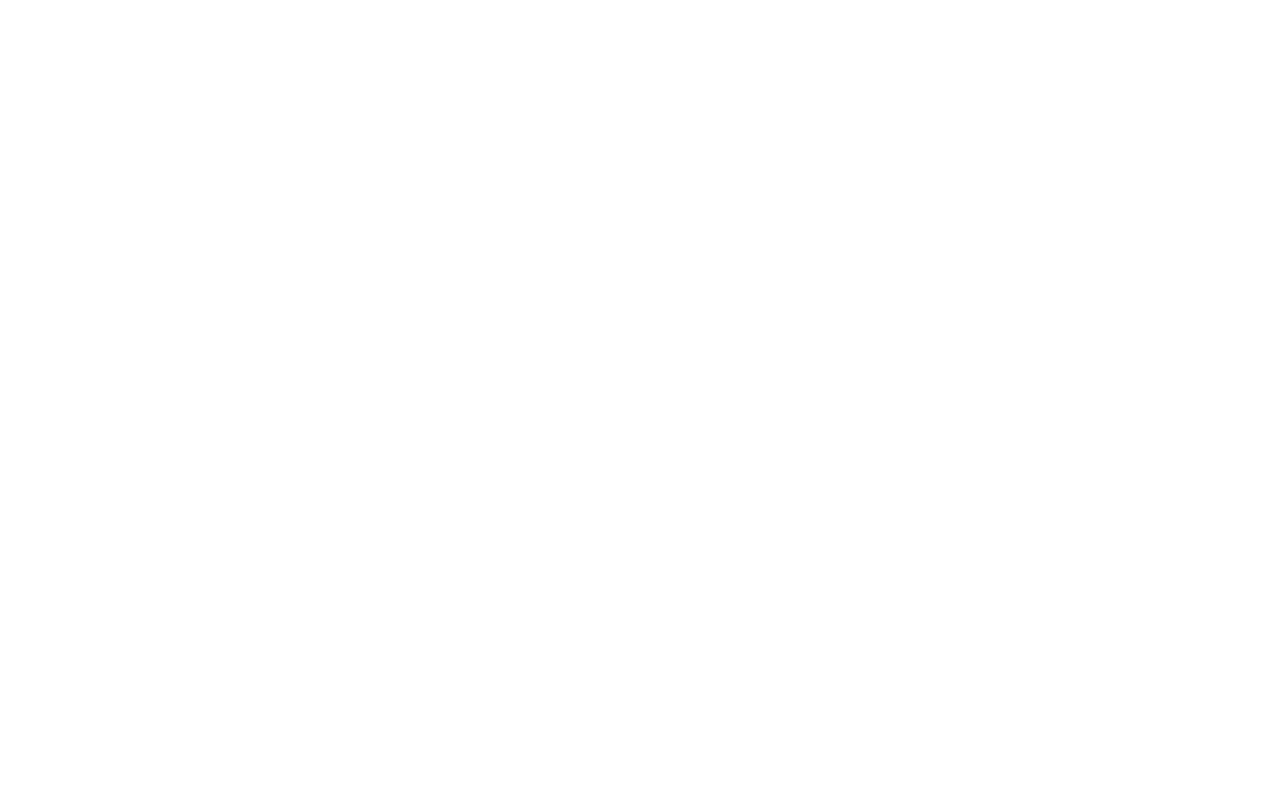
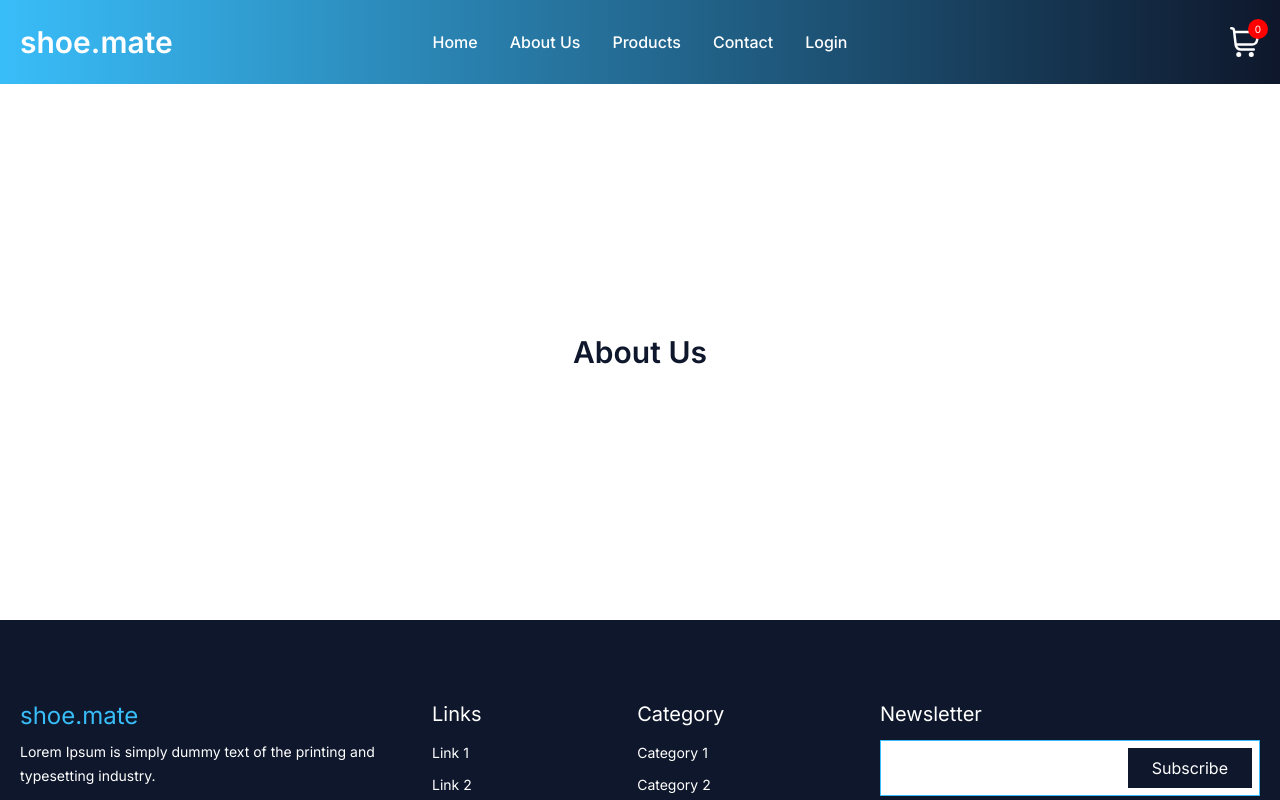
Before and after one commit to ajaykcoder/shoe-mate, a React (Create React App) app: page /about-us in a window 1280 px wide. Before the commit this address had no page. Shown: the top 800 px of the page. Built offline with nearby package versions, Linux system fonts and the light colour scheme.

Commit message:
About Us

```diff
--- a/src/App.jsx
+++ b/src/App.jsx
@@ -2,6 +2,7 @@
 import {BrowserRouter as Router, Routes, Route} from "react-router-dom";
 import Home from "pages/Home";
 import Product from "pages/Product";
+import AboutUs from "pages/AboutUs";
 
 const App = () => {
     return (
@@ -9,6 +10,7 @@
             <Routes>
                 <Route path="/" element={<Home/>}/>
                 <Route path="/products" element={<Product/>}/>
+                <Route path="/about-us" element={<AboutUs/>}/>
             </Routes>
         </Router>
     );
--- a/src/components/Layout/Frontend/Header.jsx
+++ b/src/components/Layout/Frontend/Header.jsx
@@ -11,7 +11,7 @@
                 </div>
                 <div className="flex items-center gap-x-8">
                     <Link to={"/"} className="text-base font-medium text-white transition duration-[.2s]">Home</Link>
-                    <Link to={"/about-us"} className="text-base font-medium text-white transition duration-[.2s]">About</Link>
+                    <Link to={"/about-us"} className="text-base font-medium text-white transition duration-[.2s]">About Us</Link>
                     <Link to={"/products"} className="text-base font-medium text-white transition duration-[.2s]">Products</Link>
                     <Link to={"/contact-us"} className="text-base font-medium text-white transition duration-[.2s]">Contact</Link>
                     <Link to={"/login"} className="text-base font-medium text-white transition duration-[.2s]">Login</Link>
--- /dev/null
+++ b/src/pages/AboutUs.jsx
@@ -0,0 +1,13 @@
+import React from "react";
+import FrontendLayout from "components/Layout/Frontend/FrontendLayout";
+
+const AboutUs = () => {
+    return (
+        <FrontendLayout>
+            <div className="py-[250px]">
+                <h1 className="text-darkBlue text-3xl font-semibold text-center">About Us</h1>
+            </div>
+        </FrontendLayout>
+    );
+}
+export default AboutUs;
```
